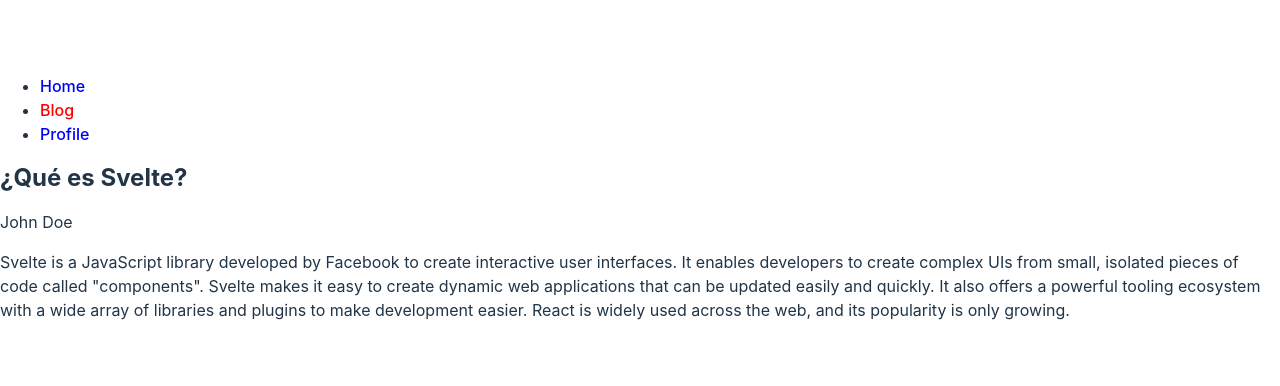
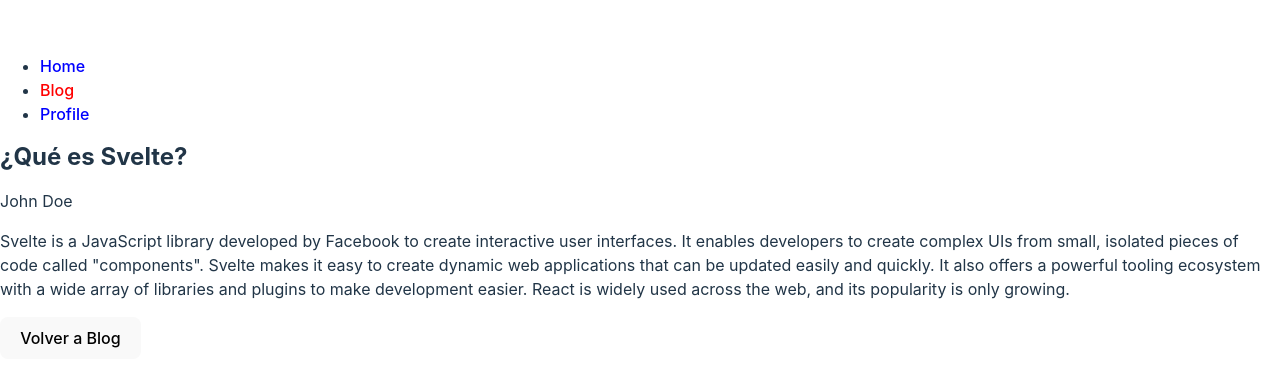
Before and after one commit to Sazocar/react-router-example, a React (Vite) app: page /#/blog/que-es-Svelte in a window 1280 px wide. Shown: the part 202-588 px from the top of the page. Built offline with nearby package versions, Linux system fonts and the light colour scheme.

Commit message:
useNavigate hook to go back

```diff
--- a/src/BlogPost.jsx
+++ b/src/BlogPost.jsx
@@ -1,15 +1,22 @@
-import { useParams } from "react-router-dom";
+import { useNavigate, useParams } from "react-router-dom";
 import { blogdata } from "./blogdata";
 
 const BlogPost = () => {
+  const navigate = useNavigate();
   const { slug } = useParams();
   const blogpost = blogdata.find(post => post.slug === slug);
+
+  const returnToBlog = () => {
+    navigate('/blog');
+  }
 
   return (
     <>
       <h2>{blogpost.title}</h2>
       <p>{blogpost.author}</p>
       <p>{blogpost.content}</p>
+
+      <button onClick={returnToBlog}>Volver a Blog</button>
     </>
   );
 }
```
